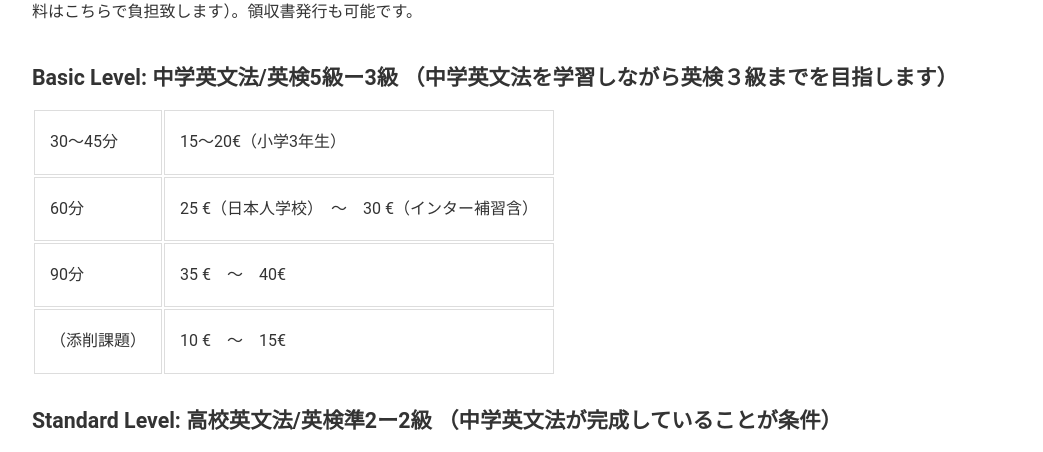
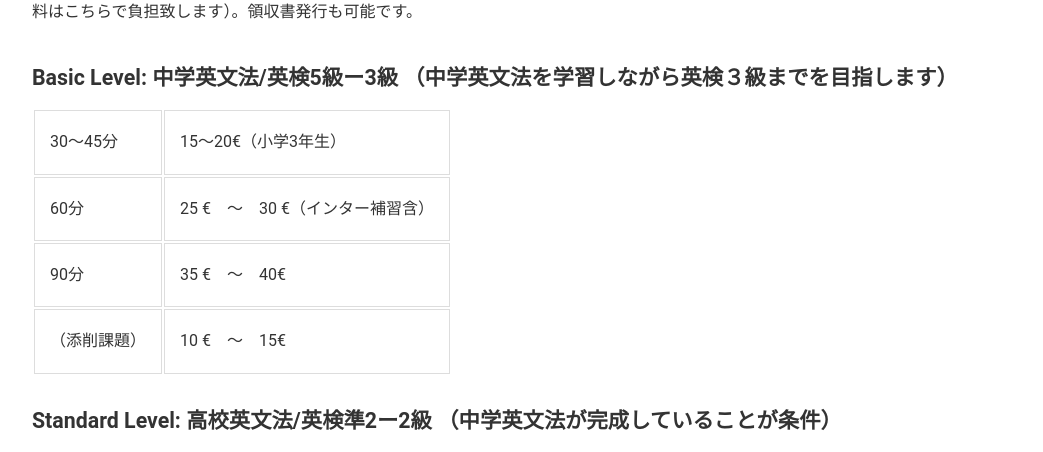
Before and after one commit to phocean/akispace, a Jekyll site: the page built from hour_fees.md, in a window 1280 px wide. Shown: the part 455-907 px from the top of the page, without its empty margins (118-1161 px from the left). Built offline with Jekyll 4.4.1, drawn with Linux system fonts in a browser that asks for light colours.

Commit message:
Update hour_fees.md

```diff
--- a/hour_fees.md
+++ b/hour_fees.md
@@ -19,7 +19,7 @@ description: オンライン英語家庭教師　小学生から大学生まで
 ### Basic Level: 中学英文法/英検5級ー3級 （中学英文法を学習しながら英検３級までを目指します）
 
 |   30〜45分 |   15〜20€（小学3年生）    |
-|   60分 　  |    25 €（日本人学校）　〜　30 €（インター補習含） |
+|   60分 　  |    25 €　〜　30 €（インター補習含） |
 |   90分     |   35 €　〜　40€   |
 |  （添削課題） |   10 €　〜　15€   |
 
```
